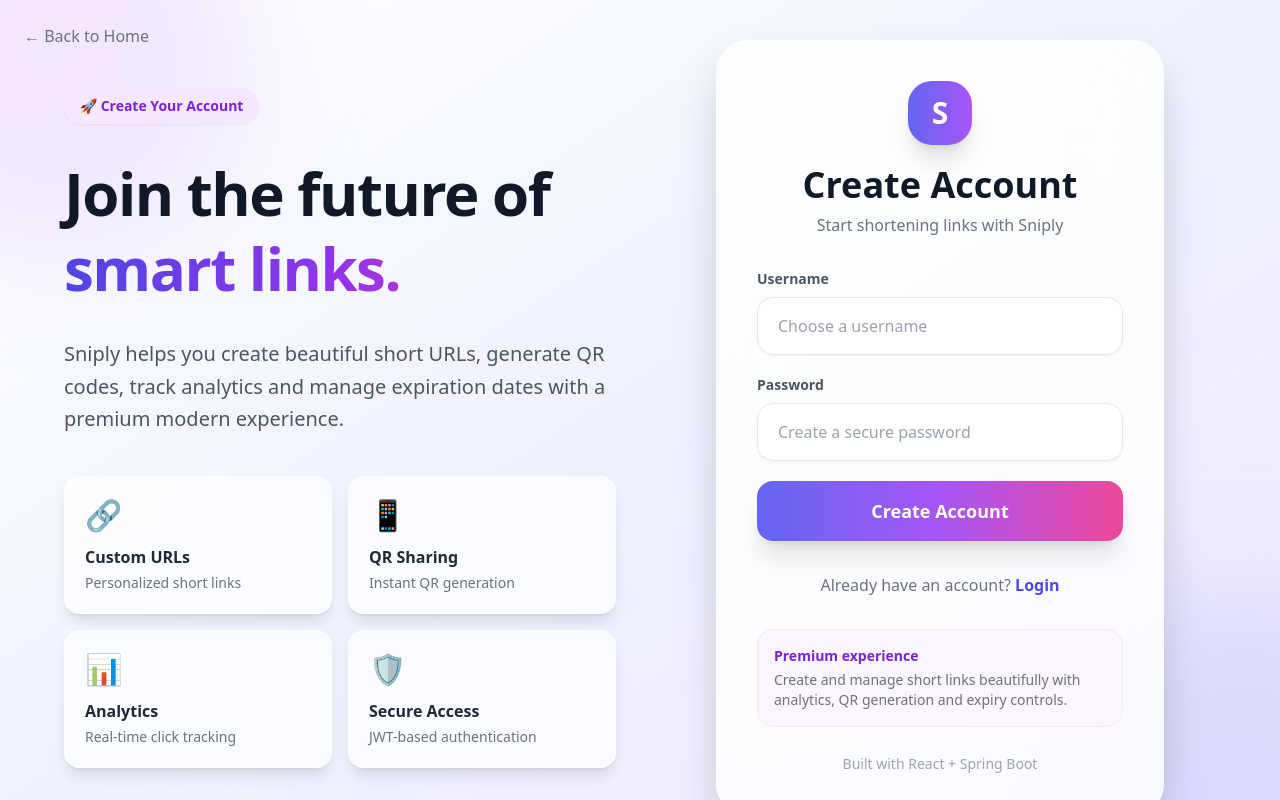
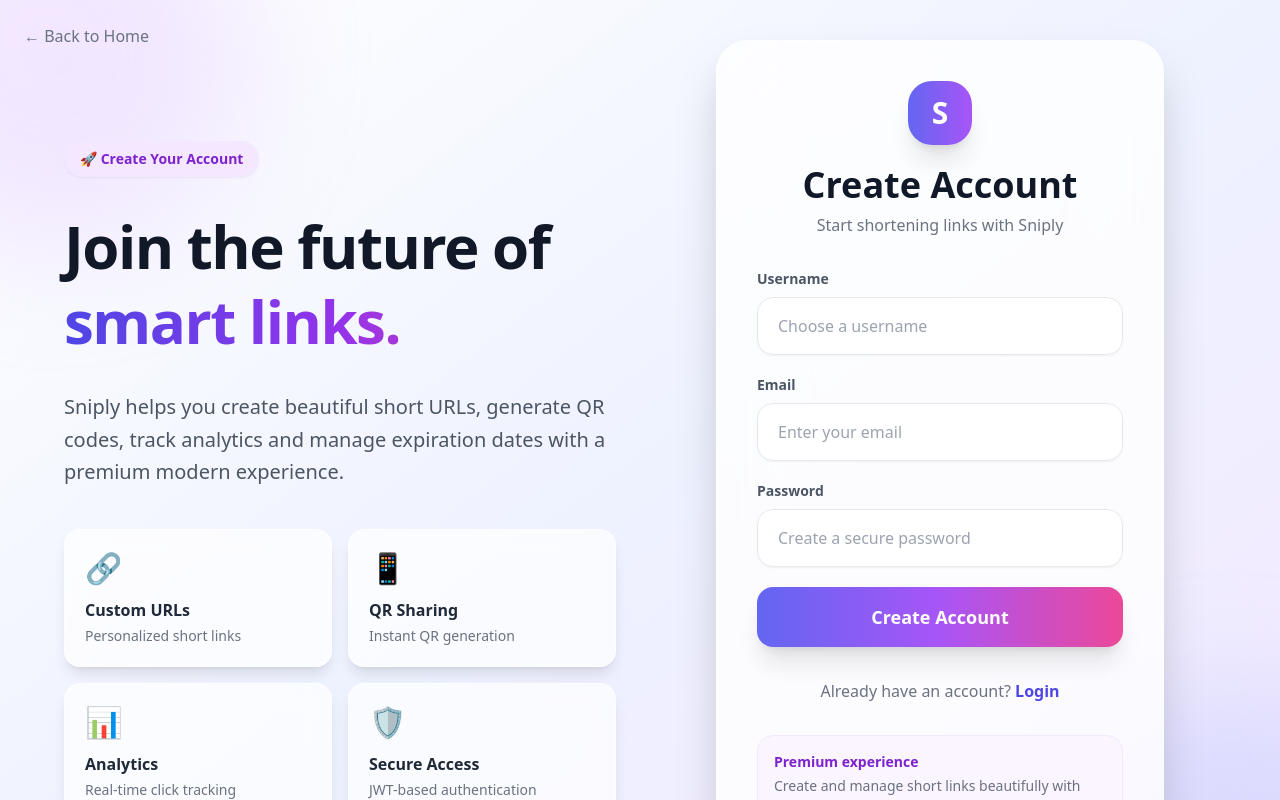
Before and after one commit to shivamkachawar/url-shortener-frontend, a React (Create React App) app: page / in a window 1280 px wide. Both pictures are taken after a click on the button "Get Started". Shown: the top 800 px of the page. Built offline with nearby package versions, Linux system fonts and the light colour scheme; no server answers.

Commit message:
Added email field in Register Form

```diff
--- a/src/components/RegisterForm.js
+++ b/src/components/RegisterForm.js
@@ -1,6 +1,8 @@
 function RegisterForm({
   username,
   setUsername,
+  email,
+  setEmail,
   password,
   setPassword,
   handleRegister,
@@ -160,6 +162,33 @@
                 />
 
               </div>
+              {/* Email */}
+
+<div>
+
+  <label className="text-sm font-semibold text-gray-600 block mb-2">
+
+    Email
+
+  </label>
+
+  <input
+
+    type="email"
+
+    placeholder="Enter your email"
+
+    value={email}
+
+    onChange={(e) => setEmail(e.target.value)}
+
+    disabled={loading}
+
+    className="w-full px-5 py-4 rounded-2xl border border-gray-200 bg-white/90 focus:outline-none focus:ring-2 focus:ring-indigo-400 text-gray-700 shadow-sm disabled:opacity-60"
+
+  />
+
+</div>
 
               {/* Password */}
               <div>
--- a/src/pages/Register.js
+++ b/src/pages/Register.js
@@ -5,6 +5,7 @@
 function Register({ setIsLogin }) {
 
   const [username, setUsername] = useState("");
+  const [email, setEmail] = useState("");
   const [password, setPassword] = useState("");
 
   // ✅ Loading state
@@ -16,7 +17,7 @@
 
       setLoading(true);
 
-      const data = await registerUser(username, password);
+      const data = await registerUser(username, email, password);
 
       console.log("REGISTER RESPONSE:", data);
 
@@ -48,6 +49,8 @@
     <RegisterForm
       username={username}
       setUsername={setUsername}
+      email={email}
+      setEmail={setEmail}
       password={password}
       setPassword={setPassword}
       handleRegister={handleRegister}
--- a/src/services/api.js
+++ b/src/services/api.js
@@ -44,18 +44,29 @@
 
   return response.json();
 }
-export async function registerUser(username, password) {
-  const response = await fetch(`${BASE_URL}/auth/register`, {
-    method: "POST",
-    headers: {
-      "Content-Type": "application/json",
-    },
-    body: JSON.stringify({ username, password }),
-  });
+export async function registerUser(
+  username,
+  email,
+  password
+) {
+
+  const response = await fetch(
+    `${BASE_URL}/auth/register`,
+    {
+      method: "POST",
+      headers: {
+        "Content-Type": "application/json",
+      },
+      body: JSON.stringify({
+        username,
+        email,
+        password
+      }),
+    }
+  );
 
   return response.json();
 }
-
 export async function deleteUrl(id) {
   const token = localStorage.getItem("token");
 
```
